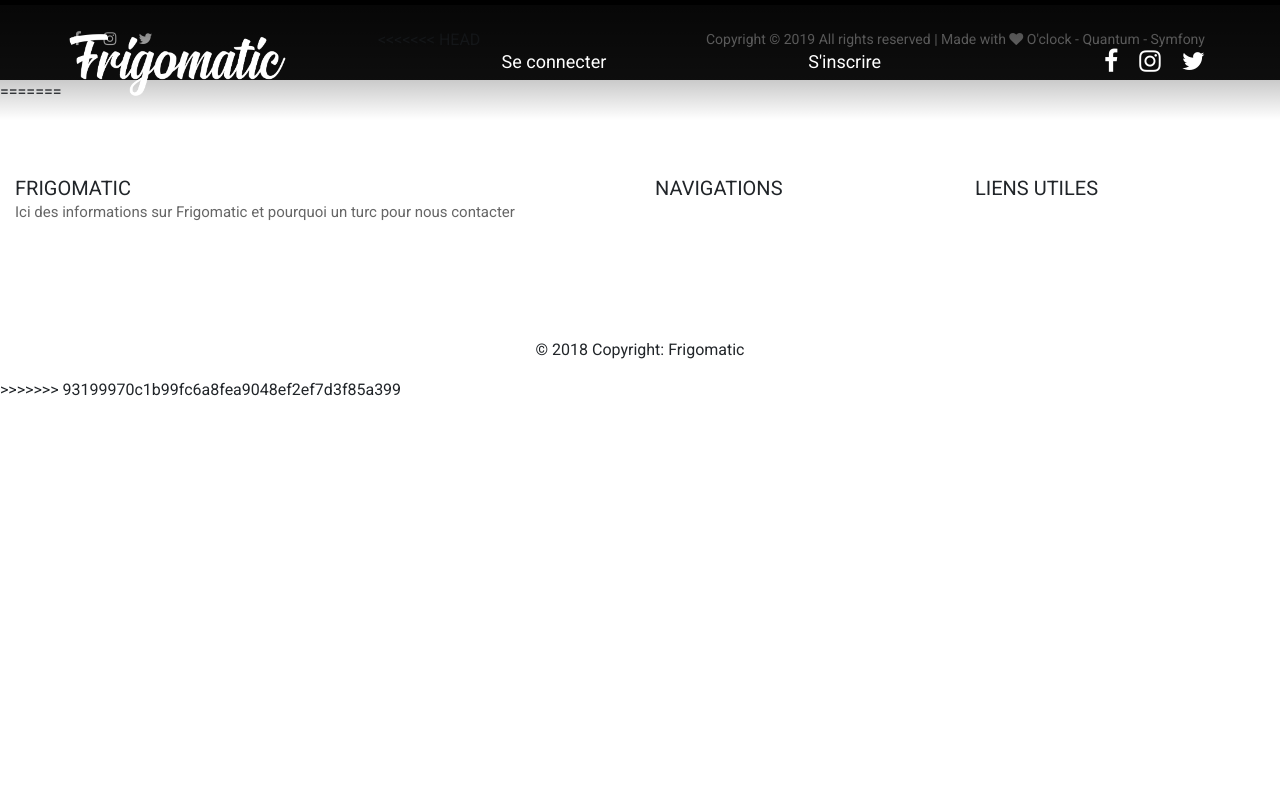
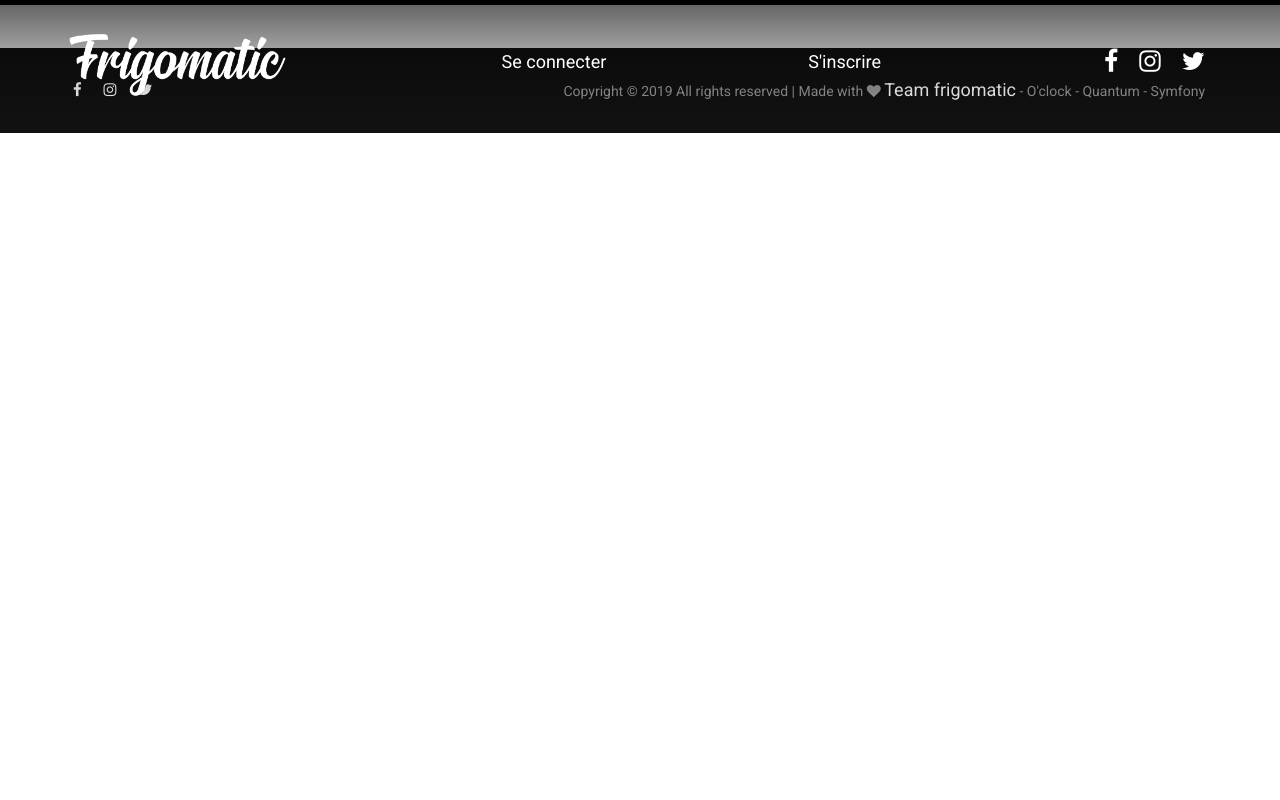
Before and after one commit to merigoharra/Frigomatic-, a Symfony app: template templates/recipe/tag.html.twig in a window 1280 px wide. Run offline with Twig, Linux system fonts and the light colour scheme; the template is opened without the code that fills it, so the values that code supplies are empty; some libraries are stand-ins or nearby versions.

Commit message:
ajout du controller secret + modif css

```diff
--- a/templates/base.html.twig
+++ b/templates/base.html.twig
@@ -10,9 +10,7 @@
     {# Lien GoogleFont #}
     <link href="https://fonts.googleapis.com/css?family=Kaushan+Script|Roboto&display=swap" rel="stylesheet">
     {# Lien FontAwsome #}
-<!--===============================================================================================-->
 	<link rel="stylesheet" type="text/css" href="{{asset('assets/fonts/font-awesome-4.7.0/css/font-awesome.min.css')}}">
-<!--===============================================================================================-->
 
     <link rel="stylesheet" type="text/css" href="{{asset('assets/css/util.css')}}">
     <link rel="stylesheet" type="text/css" href="{{asset('assets/css/main.css')}}">
@@ -103,9 +101,15 @@
     {% endfor %}
 
     {# Bloc Body à remplir dans les templates enfants #}
+    {% if app.user %}
+    <main class="container">
+    {% else %}
+    <main class="container-fluid">
+    {% endif %}
     {% block body %}{% endblock %}
-<footer>
-<div class="end-footer bg2 ">
+    </main>
+<footer class="mt-5">
+<div class="end-footer bg2">
 			<div class="container">
 				<div class="flex-sb-m flex-w p-t-22 p-b-22">
 					<div class="p-t-5 p-b-5">
@@ -113,74 +117,14 @@
                         <a href="https://www.instagram.com/explore/tags/FRIGO/?hl=fr" class="fs-15 c-white"><i class="fa fa-instagram m-l-18" aria-hidden="true"></i></a>
 						<a href="https://twitter.com/partagetonfrigo?lang=fr" class="fs-15 c-white"><i class="fa fa-twitter m-l-18" aria-hidden="true"></i></a>
 					</div>
-
-<<<<<<< HEAD
 					<div class="txt17 p-r-20 p-t-5 p-b-5">
-						Copyright &copy; 2019 All rights reserved  |   Made with <i class="fa fa-heart"></i> O'clock - Quantum - Symfony
+						Copyright &copy; 2019 All rights reserved  |   Made with <i class="fa fa-heart"></i> <a href="{{ path('secret_team_home') }}">Team frigomatic</a> - O'clock - Quantum - Symfony
 					</div>
 				</div>
 			</div>
 		</div>
 	</footer>
-=======
-    <!-- Footer -->
-    <footer class="font-small pt-4 mt-5">
-        <div class="container-fluid text-center text-md-left">
-            <div class="row">
-                <div class="col-md-6 mt-md-0 mt-3">
-                    <!-- Texte ou formulaire de contact -->
-                    <h5 class="text-uppercase">Frigomatic</h5>
-                    <p>Ici des informations sur Frigomatic et pourquoi un turc pour nous contacter</p>
-                </div>
 
-                <hr class="clearfix w-100 d-md-none pb-3">
-                <!-- Colenne-1 liens -->
-                <div class="col-md-3 mb-md-0 mb-3">
-                    <!-- Liens -->
-                    <h5 class="text-uppercase">Navigations</h5>
-                    <ul class="list-unstyled">
-                        <li>
-                            <a href="{{path('app_home')}}">Accueil</a>
-                        </li>
-                        <li>
-                            <a href="{{path('app_userProduct_home')}}">Mon frigo</a>
-                        </li>
-                        <li>
-                            <a href="{{path('app_recipe_home')}}">Recettes</a>
-                        </li>
-                        <li>
-                            <a href="{{ path('app_user_recipe') }}">Mes recettes</a>
-                        </li>
-                    </ul>
-                </div>
-
-                <!-- Colonne-2 liens -->
-                <div class="col-md-3 mb-md-0 mb-3">
-                    <!-- Liens -->
-                    <h5 class="text-uppercase">Liens Utiles</h5>
-                    <ul class="list-unstyled">
-                        <li>
-                            <a href="#!">Nous contacter</a>
-                        </li>
-                        <li>
-                            <a href="#!">Legal</a>
-                        </li>
-                        <li>
-                            <a href="#!">Lien 3</a>
-                        </li>
-                        <li>
-                            <a href="#!">Lien 4</a>
-                        </li>
-                    </ul>
-                </div>
-            </div>
-        </div>
-        <div class="footer-copyright text-center py-3">
-            © 2018 Copyright: Frigomatic
-        </div>
-    </footer>
-
->>>>>>> 93199970c1b99fc6a8fea9048ef2ef7d3f85a399
     {# SCRIPT #}
     {% block javascripts %}{% endblock %}
     {# Script JQuery #}
--- a/templates/home/register.html.twig
+++ b/templates/home/register.html.twig
@@ -3,7 +3,6 @@
 {% block title %}{{ parent() }} | Inscription {% endblock %}
 
 {% block body %}
-<div class="container">
     <h1>Inscription</h1>
 
     {{form_start(form)}}
@@ -11,7 +10,6 @@
     <button type="submit" class="btn btn-primary bg-dark">S'inscrire</button>
     {{form_end(form)}}
 
-</div>
 
 
 {% endblock %}
--- a/templates/recipe/index.html.twig
+++ b/templates/recipe/index.html.twig
@@ -4,7 +4,6 @@
 {% block stylesheets %} <link rel="stylesheet" href="{{ asset('assets/css/recipe.css') }}">{% endblock %}
 
 {% block body %}
-<div class="container">
     <h1>Toutes les recettes</h1>
     <div class="row">
     <aside class="col-2">
@@ -52,5 +51,4 @@
     </div>
 <a href="{{ path('app_recipe_new') }}" class="btn btn-success">Ajouter une recette</a>
 
-</div>
 {% endblock %}
--- a/templates/recipe/new.html.twig
+++ b/templates/recipe/new.html.twig
@@ -3,7 +3,6 @@
 {% block title %}{{ parent() }} | recettes {% endblock %}
 
 {% block body %}
-<div class="container-fluid">
     <h1>Creer une nouvelle recette</h1>
 
     {{form_start(form)}}
@@ -11,5 +10,4 @@
     <button type="submit" class="btn btn-primary bg-dark">Ajouter des ingrédients</button>
     {{form_end(form)}}
 
-</div>
 {% endblock %}
--- a/templates/recipe/show.html.twig
+++ b/templates/recipe/show.html.twig
@@ -5,7 +5,6 @@
 <link rel="stylesheet" href="{{ asset('assets/css/recipe.css') }}">{% endblock %}
 
 {% block body %}
-<article class="container">
     <h1>{{ recipe.name }}</h1>
     {# Affichage des tags#}
     {% for tag in recipe.tag %}
@@ -53,5 +52,4 @@
     <a href="#" class="btn btn-success">J'ai réalisé cette recette (enlever les ingrédients correspondant de mon
         Frigo)</a>
 
-</article>
 {% endblock %}
--- a/templates/recipe/tag.html.twig
+++ b/templates/recipe/tag.html.twig
@@ -3,7 +3,6 @@
 {% block title %}{{ parent() }} | recettes {% endblock %}
 
 {% block body %}
-<article class="container">
 
     {# Affichage des tags#}
     <h1>{{ tags.name }}</h1>
@@ -42,5 +41,4 @@
             {% endfor %}
         </div>
     </div>
-</article>
 {% endblock %}
--- a/templates/recipe_product/index.html.twig
+++ b/templates/recipe_product/index.html.twig
@@ -3,7 +3,6 @@
 {% block title %}Hello RecipeProductController!{% endblock %}
 
 {% block body %}
-<div class="container">
 <h1>Bienvenue : {{ app.user.firstname }} </h1>
 <img style="width: 5rem; border-radius:50%;" src="{{app.user.avatar}}" alt="">
 
@@ -69,5 +68,4 @@
         <a href="{{ path('app_userProduct_add', {'id': product.id}) }}"><option value="{{ product }}"></a>
     {% endfor %}
 </datalist> #}
-</div>
 {% endblock %}
--- a/templates/security/login.html.twig
+++ b/templates/security/login.html.twig
@@ -3,7 +3,6 @@
 {% block title %}Log in!{% endblock %}
 
 {% block body %}
-<section class="container">
     <div class="row mt-5">
         <div class="col-md-3">&nbsp;</div>
         <div class="col-md-6 bg-light shadow rounded">
@@ -46,7 +45,6 @@
             </div>
         </div>
     </div>
-</section>
 
 <script>
 function myFunction() {
--- a/templates/user/edit.html.twig
+++ b/templates/user/edit.html.twig
@@ -3,13 +3,10 @@
 {% block title %}{{ parent() }} | Modifier mon profil {% endblock %}
 
 {% block body %}
-<div class="container">
     <h1>Modifier mon profil</h1>
 
     {{form_start(userForm)}}
     {{form_widget(userForm)}}
     <button type="submit" class="btn btn-primary bg-dark">Enregistrer les informations</button>
     {{form_end(userForm)}}
-
-</div>
 {% endblock %}
--- a/templates/user/myRecipe.html.twig
+++ b/templates/user/myRecipe.html.twig
@@ -3,7 +3,6 @@
 {% block title %}{{ parent() }} | Mes recettes {% endblock %}
 
 {% block body %}
-<div class="container">
     <h1>Vos recettes favorites </h1>
     <div class="row">
         {% for recipe in app.user.favoriteRecipes %}
@@ -21,5 +20,4 @@
         {% endfor %}
     </div>
 
-</div>
 {% endblock %}
--- a/templates/user/password.html.twig
+++ b/templates/user/password.html.twig
@@ -4,7 +4,6 @@
 
 {% block body %}
 
-<div class="container">
 
     <div class="row">
 
@@ -33,7 +32,5 @@
 
     </div>
 
-</div>
-
 
 {% endblock %}
--- a/templates/user_product/index.html.twig
+++ b/templates/user_product/index.html.twig
@@ -3,7 +3,6 @@
 {% block title %}{{ parent() }} | Mon Frigo {% endblock %}
 
 {% block body %}
-<div class="container">
 <h1>Ajouter des produit à mon frigo :</h1>
 
     {{form_start(form)}}
@@ -35,5 +34,4 @@
     </div>
     {% endfor %}
 </article>
-</div>
 {% endblock %}
```
Also changed, not shown: src/Controller/SecretController.php (added, +22 -0 lines), templates/application/index.html.twig (+0 -8 lines), templates/secret/index.html.twig (added, +40 -0 lines), public/assets/css/style.css.
